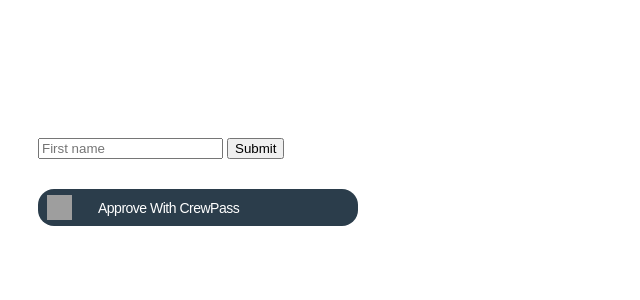
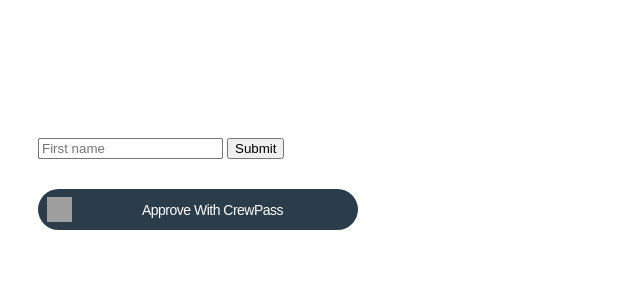
Before and after one commit to cjameshill/crewpass-crewbutton-v2, a Vue app: page / in a window 1280 px wide. Shown: the top 300 px of the page, without its empty margins (0-640 px from the left). Built offline with nearby package versions, Linux system fonts and the light colour scheme; no server answers; grey boxes are pictures that could not be loaded; a web font is replaced by a local one.

Commit message:
Changed from button to div

```diff
--- a/src/components/PrimaryButton.vue
+++ b/src/components/PrimaryButton.vue
@@ -50,7 +50,7 @@
         <div
             id="cp_primaryButton"
             @click="buttonClick"
-            class="relative m-0 inline-flex w-full flex-row items-center space-x-[12px] rounded-2xl border-2 border-transparent py-[4px] pl-[7px] pr-[7px] text-[17px] text-white transition hover:bg-gray-500 focus:border-gray-400"
+            class="relative m-0 inline-flex w-full cursor-pointer flex-row items-center space-x-[12px] rounded-[30px] border-2 border-transparent py-[6px] pl-[7px] pr-[7px] text-[17px] text-white transition hover:bg-gray-500 focus:border-gray-400"
             :class="crewUserData.status"
         >
             <img
@@ -65,7 +65,7 @@
                     class="h-3 w-3 animate-spin fill-white"
                 ></SpinnerIcon>
             </div>
-            <div class="m-0 flex-auto py-0 pl-[6px] pr-[16px]">
+            <div class="m-0 flex-auto py-0 pl-[0px] pr-[16px] text-center">
                 <span class="m-0 p-0 text-[14px]">{{ buttonText }}</span>
             </div>
             <div
```
